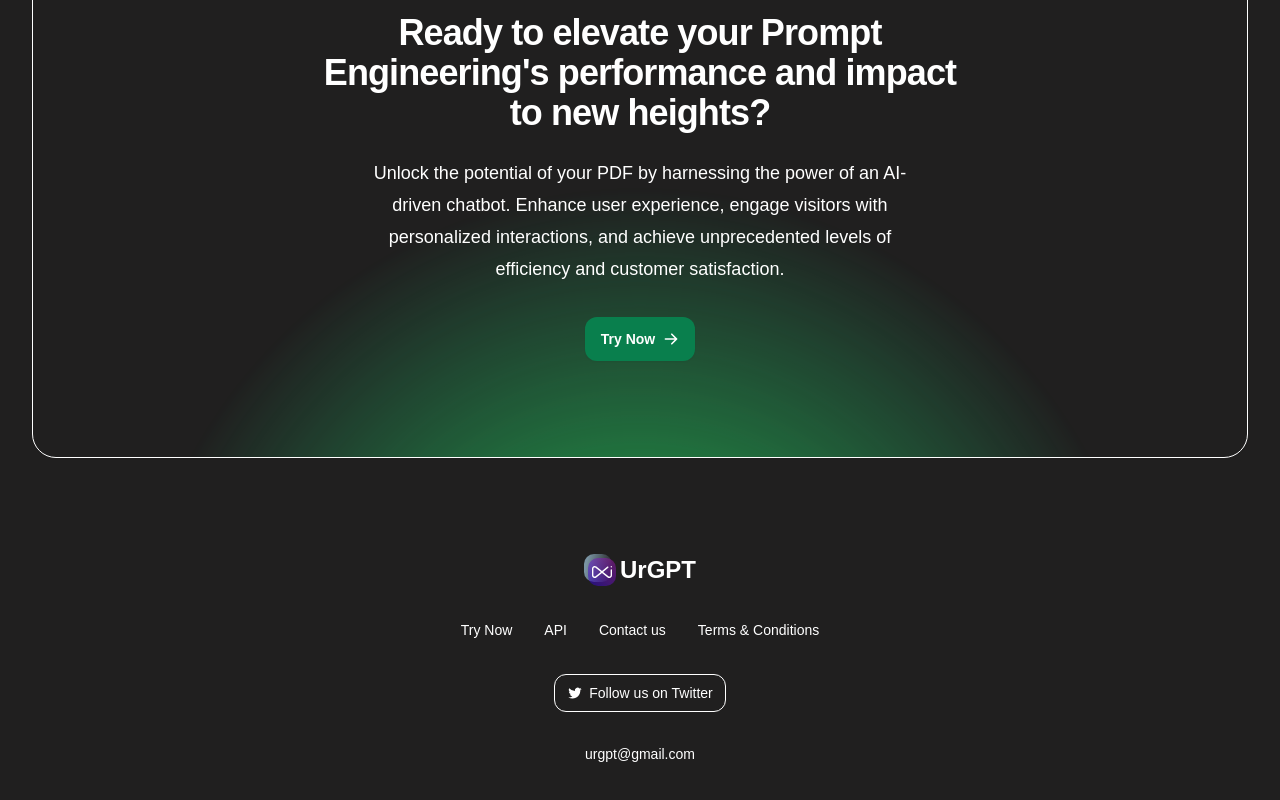
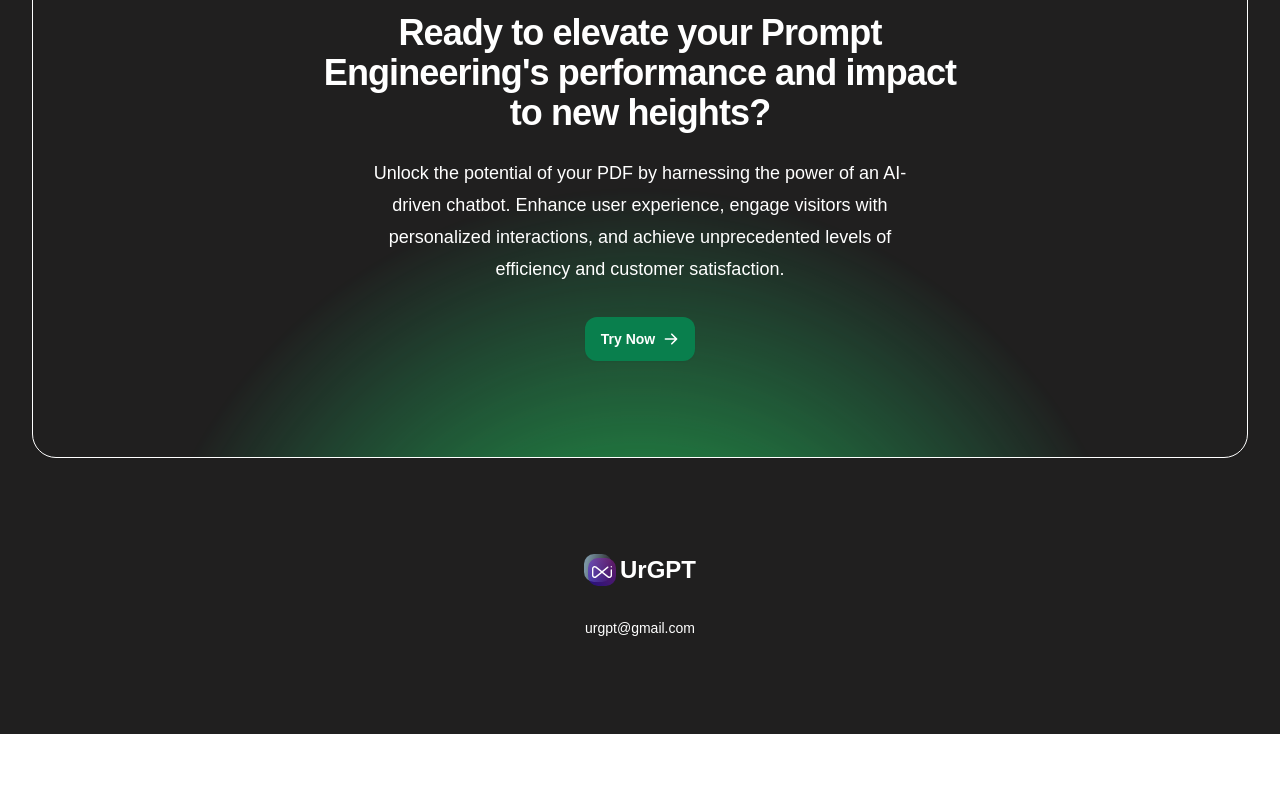
Before and after one commit to ayusshh19/Hackstreet-2.0, a React (Vite) app: page / in a window 1280 px wide. Shown: the part 1402-2202 px from the top of the page. After the commit the page ends 2136 px from the top, so only its background shows below. Built offline with nearby package versions, Linux system fonts and the light colour scheme.

Commit message:
Footer_Update

```diff
--- a/src/pages/Home.jsx
+++ b/src/pages/Home.jsx
@@ -2,7 +2,7 @@ import React, { useState } from "react";
 import Button from "../components/Button";
 import Logo from "../components/Logo";
 const Homepage = () => {
-  const [baseurl ,setbaseurl] = useState("")
+  const [baseurl, setbaseurl] = useState("");
   return (
     <div className="bg-darkbg text-white">
       <div className="fixed z-30 w-full max-w-screen-md  shadow backdrop-blur-lg inset-x-0 top-0 mx-auto border border-gray-100 py-3 md:top-6 md:rounded-3xl lg:max-w-screen-lg">
@@ -79,11 +79,16 @@ const Homepage = () => {
                 id="default-input"
                 class="[background:radial-gradient(300%_100%_at_50%_10%,#201F1F_40%,#22FF53_200%)] via-[#201F1F] to-[#201F1F] border border-gray-300 text-gray-900 text-sm rounded-lg block w-full p-2.5  dark:border-gray-600 dark:placeholder-gray-400 dark:text-white dark:focus:ring-blue-500 dark:focus:border-blue-500"
                 placeholder="Enter Base Url her"
-                onChange={(e)=>setbaseurl(e.target.value)}
+                onChange={(e) => setbaseurl(e.target.value)}
               />
             </div>
             <div className="flex items-center justify-center gap-x-6 mt-10">
-              <Button icon={true} buttonStyle="px-4 py-3" label={"Try Now"} baseurl={baseurl} />
+              <Button
+                icon={true}
+                buttonStyle="px-4 py-3"
+                label={"Try Now"}
+                baseurl={baseurl}
+              />
             </div>
           </div>
         </div>
@@ -222,49 +227,7 @@ const Homepage = () => {
             <div className="text-2xl text-white font-bold">UrGPT</div>
             <p className="sr-only">SiteGPT</p>
           </a>
-          <nav
-            className=" sm:columns-2 -mb-6 mt-8 flex flex-wrap sm:flex-nowrap gap-3 sm:gap-0 justify-center sm:space-x-8"
-            aria-label="Footer"
-          >
-            <div className="pb-6">
-              <span className="cursor-pointer text-sm font-medium leading-6 text-gray-600 transition-all duration-150 hover:text-[#20B2AA hover:underline">
-                Try Now
-              </span>
-            </div>
-            <div className="pb-6">
-              <span className="cursor-pointer text-sm font-medium leading-6 text-gray-600 transition-all duration-150 hover:text-[#20B2AA hover:underline">
-                API
-              </span>
-            </div>
-            <div className="pb-6">
-              <span className="cursor-pointer text-sm font-medium leading-6 text-gray-600 transition-all duration-150 hover:text-[#20B2AA hover:underline">
-                Contact us
-              </span>
-            </div>
-            <div className="pb-6">
-              <span className="cursor-pointer text-sm font-medium leading-6 text-gray-600 transition-all duration-150 hover:text-[#20B2AA hover:underline">
-                Terms &amp; Conditions
-              </span>
-            </div>
-          </nav>
-          <div className="flex justify-center mt-8">
-            <a
-              target="_blank"
-              rel="noopener noreferrer"
-              href="https://twitter.com/infynno"
-              className="isomorphic-link isomorphic-link--external inline-flex items-center justify-center gap-1.5 bg-darkbg text-sm font-medium text-gray-500 transition-all duration-150 rounded-xl border border-gray-200 px-3 py-2 hover:bg-blue-50 hover:text-filcomp hover:border-filcomp"
-            >
-              <svg
-                className="h-4 w-4"
-                fill="currentColor"
-                viewBox="0 0 24 24"
-                aria-hidden="true"
-              >
-                <path d="M8.29 20.251c7.547 0 11.675-6.253 11.675-11.675 0-.178 0-.355-.012-.53A8.348 8.348 0 0022 5.92a8.19 8.19 0 01-2.357.646 4.118 4.118 0 001.804-2.27 8.224 8.224 0 01-2.605.996 4.107 4.107 0 00-6.993 3.743 11.65 11.65 0 01-8.457-4.287 4.106 4.106 0 001.27 5.477A4.072 4.072 0 012.8 9.713v.052a4.105 4.105 0 003.292 4.022 4.095 4.095 0 01-1.853.07 4.108 4.108 0 003.834 2.85A8.233 8.233 0 012 18.407a11.616 11.616 0 006.29 1.84"></path>
-              </svg>
-              <span className="text-sm font-medium">Follow us on Twitter</span>
-            </a>
-          </div>
+
           <p className="text-sm leading-5 text-gray-500 mt-8 text-center">
             urgpt@gmail.com
           </p>
```
